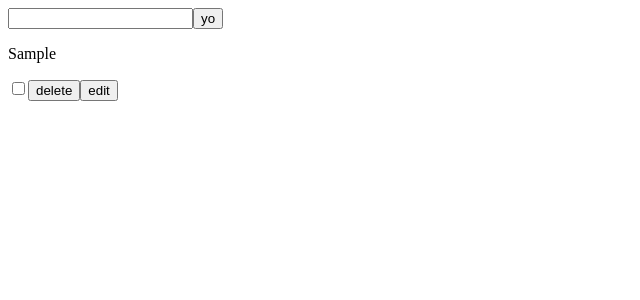
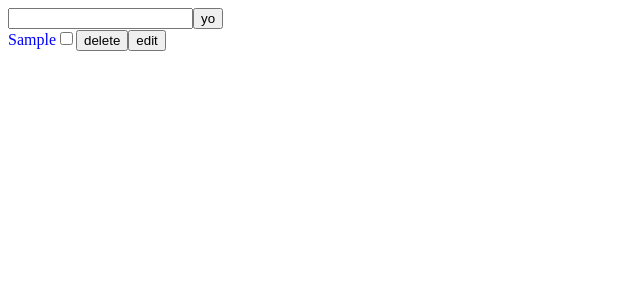
Before and after one commit to Rezaraki/to-do-list, a React (Create React App) app: page / in a window 1280 px wide. Both pictures are taken after typing "Sample" into the empty fields and a click on the button "yo". Shown: the top 300 px of the page, without its empty margins (0-640 px from the left). Built offline with nearby package versions, Linux system fonts and the light colour scheme.

Commit message:
checked todos done

```diff
--- a/src/Styles/Todo.module.css
+++ b/src/Styles/Todo.module.css
@@ -0,0 +1,7 @@
+.isDone {
+  text-decoration: line-through;
+  color: rgb(175, 175, 175);
+}
+.notDone {
+  color: blue;
+}
--- a/src/components/Todo.js
+++ b/src/components/Todo.js
@@ -2,11 +2,12 @@
 
 import { useRef, useState } from "react";
 import Button from "./Button";
-
+import styles from "../Styles/Todo.module.css";
 const Todo = ({ data: [todoDispatcher, DISPATCH_COMMANDS], todo: { todoText, key, isDone } }) => {
 
     // const todoTextField = useRef()
     const [editToggle, setEditToggle] = useState(true)
+
 
     const submitFunc = e => {
         todoDispatcher({ type: DISPATCH_COMMANDS.EDIT, keys: key, event: e })
@@ -16,13 +17,14 @@ const Todo = ({ data: [todoDispatcher, DISPATCH_COMMANDS], todo: { todoText, key
     return (
 
         <div key={key}>
-
-            {editToggle ? <p>{todoText}</p> : <form onSubmit={e => submitFunc(e)}>
+            {/* show todo text, when edit clicked show input for changing the todotext */}
+            {/* add a condition to show the txt linedthorough when isDone is true  */}
+            {editToggle ? <span className={isDone ? styles.isDone : styles.notDone}>{todoText}</span> : <form onSubmit={e => submitFunc(e)}>
                 <input type="text" className="edit-input" /> <button>submit</button>
             </form>
             }
 
-            <input type="checkbox" id={`checkbox-${key}`} />
+            <input type='checkbox' key={`checkbox${key}`} onClick={e => todoDispatcher({ type: DISPATCH_COMMANDS.DONE, keys: key, event: e })} />
             <Button text='delete' key={'delete' + key} func={todoDispatcher} payload={{ keys: key, type: DISPATCH_COMMANDS.DELETE }} />
 
             <Button text='edit' key={'edit' + key} func={() => setEditToggle(false)} payload={true} />
@@ -30,7 +32,7 @@ const Todo = ({ data: [todoDispatcher, DISPATCH_COMMANDS], todo: { todoText, key
 
 
 
-        </div>
+        </div >
     );
 }
 
--- a/src/components/TodoContainer.js
+++ b/src/components/TodoContainer.js
@@ -4,14 +4,15 @@ import TodoInput from "./TodoInput";
 import TodoList from "./TodoList";
 
 //  adding delete func  ✓
-// adding eddit func
+// adding eddit func    ✓
 // adding check button
 // beautifing the App
 // finding a solution for backend
 const DISPATCH_COMMANDS = {
     GET_INPUT: 'GET_INPUT',
     DELETE: 'DELETE',
-    EDIT: 'EDIT'
+    EDIT: 'EDIT',
+    DONE: 'DONE'
 
 }
 const keyGen = (prevkey = 0) => prevkey + 1;
@@ -23,16 +24,21 @@ const todoGen = function (todoText, arrayOftodos) {
         isDone: false
     }
 }
-
+const toggler = toggleValue => !toggleValue;
 const reducer = (state, action) => {
 
     switch (action.type) {
 
+        case DISPATCH_COMMANDS.DONE:
+            const stateTemp = JSON.parse(JSON.stringify(state))
+            const indexOfCheckedTodo = stateTemp.findIndex(todo => todo.key === action.keys)
+
+            stateTemp[indexOfCheckedTodo].isDone = toggler(stateTemp[indexOfCheckedTodo].isDone)
+
+            return stateTemp;
         case DISPATCH_COMMANDS.EDIT:
             action.event.preventDefault();
 
-            // do the job without mutating the state
-            // const tempState=
             const temporaryState = [...state]
             const newText = action.event.target.children[0].value;
             const indexOfEditedTodo = temporaryState.findIndex(todo => todo.key === action.keys)
```
